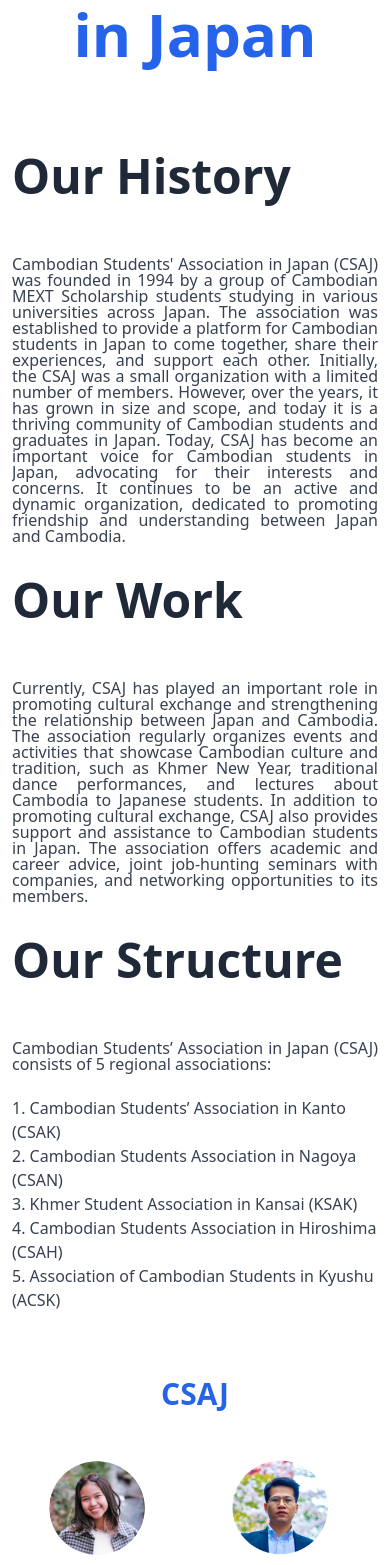
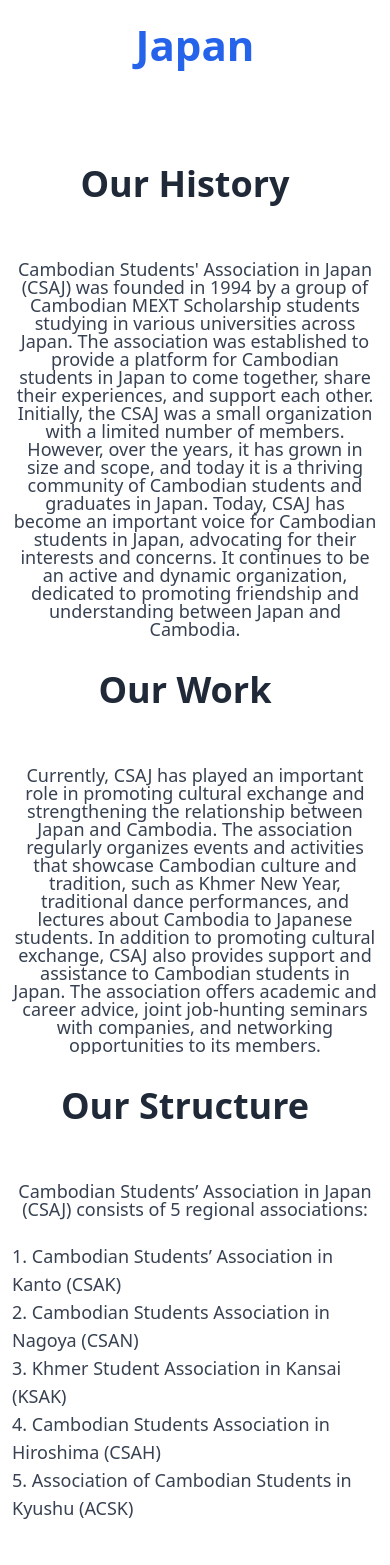
Before and after one commit to csaj-tech/csaj-khmer, a Next.js app: page /about in a window 390 px wide. Shown: the part 432-1997 px from the top of the page. Built offline with nearby package versions, Linux system fonts and the light colour scheme.

Commit message:
responsive, padding, text-size...
( >.<) I still can't change the padding for columns...cri...

```diff
--- a/components/footer.js
+++ b/components/footer.js
@@ -2,7 +2,7 @@ export default function Footer() {
   const year = new Date().getFullYear();
 
   return (
-    <footer className="flex justify-between items-center bg-gray-800 text-white text-sm p-6 mt-4">
+    <footer className="flex justify-between items-center bg-gray-700 text-white text-sm p-6 mt-4">
       {/* Left column for copyright */}
       <div>
         <p>Copyright &copy; {year} Cambodian Students' Association in Japan (CSAJ)</p>
@@ -10,13 +10,13 @@ export default function Footer() {
       </div>
 
       {/* Right column for contact information */}
-      <div className="flex space-x-2">
+      <div className="flex space-x-2 md:space-x-6">
 
         <a href="https://www.facebook.com/csajpage" target="_blank" rel="noopener noreferrer">
-          <img className="h-6 w-auto" src="/facebook.png" alt="Facebook" />
+          <img className="h-8 w-auto" src="/facebook.png" alt="Facebook" />
         </a>
         <a href="https://t.me/+edmi4r6uHZU0NmVl" target="_blank" rel="noopener noreferrer">
-          <img className="h-6 w-auto" src="/telegram.png" alt="Telegram" />
+          <img className="h-8 w-auto" src="/telegram.png" alt="Telegram" />
         </a>
       </div>
     </footer>
--- a/components/memberlist.js
+++ b/components/memberlist.js
@@ -147,22 +147,22 @@ export default function MemberList() {
   return (
     <div className="space-y-10">
       <section>
-        <h2 className="text-3xl font-bold text-center mb-6 text-blue-600">CSAJ</h2>
+        <h2 className="text-4xl font-bold text-center mb-6 text-blue-600">CSAJ</h2>
         {renderMembers(leadingMembers)}
       </section>
 
       <section>
-        <h2 className="text-3xl font-bold text-center mb-6 text-blue-600">Regional Associations</h2>
+        <h2 className="text-4xl font-bold text-center mb-6 text-blue-600">Regional Associations</h2>
         {renderMembers(regionalAssociations)}
       </section>
 
       <section>
-      <h2 className="text-3xl font-bold text-center mb-6 text-blue-600">Secretiat</h2>
+        <h2 className="text-4xl font-bold text-center mb-6 text-blue-600">Secretaries</h2>
         {renderMembers(secretariatOfficers)}
       </section>
 
       <section>
-        <h2 className="text-3xl font-bold text-center mb-6 text-blue-600">Committees</h2>
+        <h2 className="text-4xl font-bold text-center mb-6 text-blue-600">Committees</h2>
         {renderMembers(committeeChairs)}
       </section>
     </div>
--- a/components/navbar.js
+++ b/components/navbar.js
@@ -12,17 +12,19 @@ export default function Navbar() {
             </a>
 
             {/* Navigation menu for larger screens */}
+
             <div className="hidden md:flex space-x-12 text-4xl font-semibold">
+
                 <a href="/" className="text-red-400 hover:text-red-600 text-4xl">Home</a>
                 <a href="/news" className="text-red-400 hover:text-red-600 text-4xl">News</a>
                 <a href="/tips" className="text-red-400 hover:text-red-600 text-4xl">Life in Japan</a>
                 <a href="/about" className="text-red-400 hover:text-red-600 text-4xl">About Us</a>
                 <a href="https://forms.gle/UYriTnL1JzHnPzyU6" className="text text-blue-700 hover:text-blue-900 text-4xl">Join Us</a>
+
             </div>
-
             {/* Dropdown menu button for smaller screens */}
             <button className="md:hidden flex items-center" onClick={() => setIsOpen(!isOpen)}>
-                <svg className="h-6 w-6" fill="none" stroke="currentColor" viewBox="0 0 24 24" xmlns="http://www.w3.org/2000/svg">
+                <svg className="h-8 w-8" fill="none" stroke="currentColor" viewBox="0 0 24 24" xmlns="http://www.w3.org/2000/svg">
                     <path strokeLinecap="round" strokeLinejoin="round" strokeWidth={2} d="M4 6h16M4 12h16M4 18h16" />
                 </svg>
             </button>
@@ -30,11 +32,13 @@ export default function Navbar() {
             {/* Dropdown menu for smaller screens */}
             {isOpen && (
                 <div className="md:hidden flex-down">
-                    <a href="/" className="block py-1 text-red-400 hover:text-red-600 text-2xl">Home</a>
-                    <a href="/news" className="block py-1 text-red-400 hover:text-red-600 text-2xl">News</a>
-                    <a href="/tips" className="block py-1 text-red-400 hover:text-red-600 text-2xl">Life in Japan</a>
-                    <a href="/about" className="block py-1 text-red-400 hover:text-red-600 text-2xl">About Us</a>
-                    <a href="https://forms.gle/UYriTnL1JzHnPzyU6" className="block py-1 text-blue-700 hover:text-blue-900 text-2xl">Join Us</a>
+                    <div className=" p-0">
+                        <a href="/" className="block py-1 text-red-400 hover:text-red-600 text-2xl">Home</a>
+                        <a href="/news" className="block py-1 text-red-400 hover:text-red-600 text-2xl">News</a>
+                        <a href="/tips" className="block py-1 text-red-400 hover:text-red-600 text-2xl">Life in Japan</a>
+                        <a href="/about" className="block py-1 text-red-400 hover:text-red-600 text-2xl">About Us</a>
+                        <a href="https://forms.gle/UYriTnL1JzHnPzyU6" className="block py-1 text-blue-700 hover:text-blue-900 text-2xl">Join Us</a>
+                    </div>
                 </div>
             )}
         </nav>
--- a/pages/_about.js
+++ b/pages/_about.js
@@ -26,7 +26,7 @@ export const VALUE = {
 export default function About() {
     return (
         <Layout title="CSAJ-About Us">
-            <h1 className="font-sans py-12 text-6xl md:text-6xl lg:text-6xl font-extrabold mb-6 relative text-center text-blue-600">
+            <h1 className="font-sans py-12 text-4xl md:text-6xl lg:text-6xl font-extrabold mb-6 relative text-center text-blue-600">
                 Cambodian Students' Association in Japan
             </h1>
 
--- a/pages/about.js
+++ b/pages/about.js
@@ -23,19 +23,19 @@ export const VALUE = {
 export default function About() {
     return (
         <Layout title="CSAJ-About Us">
-            <h1 className="font-sans py-12 text-6xl md:text-6xl lg:text-6xl font-extrabold mb-6 relative text-center text-blue-600">
+            <h1 className="font-sans py-12 text-[42px] md:text-6xl lg:text-6xl font-extrabold mb-6 relative text-center text-blue-600">
                 Cambodian Students' Association in Japan
             </h1>
 
             <section>
                 <div className="flex flex-col max-w-6xl px-3 mx-auto md:px-0 lg:px-8 xl:px-0 md:flex-row py-4">
                     <div className="w-full pr-5 mb-6 space-y-1 md:mb-0 md:space-y-4 md:w-4/12 xl:pr-12">
-                        <h2 className="pb-2 text-5xl font-extrabold cursor-pointer lg:text-4xl text-gray-800">Our History</h2>
+                        <h2 className="pb-2 text-center md:text-left text-4xl md:max-flex md:max-justify-center font-extrabold cursor-pointer lg:text-4xl text-gray-800">Our History</h2>
                     </div>
 
                     <div className="relative w-full mt-6 overflow-hidden md:mt-1 md:w-9/12">
                         <div className="w-full space-y-6" >
-                            <p className="text-base font-normal leading-none text-gray-700 md:text-lg text-justify">
+                            <p className="text-lg text-center font-normal leading-none text-gray-700 md:text-lg md:text-justify">
                                 Cambodian Students&#39; Association in Japan (CSAJ) was founded in 1994 by a group of
                                 Cambodian MEXT Scholarship students studying in various universities across Japan.
                                 The association was established to provide a platform for Cambodian students in Japan
@@ -54,12 +54,12 @@ export default function About() {
 
                 <div className="flex flex-col max-w-6xl px-3 mx-auto md:px-0 lg:px-8 xl:px-0 md:flex-row  py-4">
                     <div className="w-full pr-5 mb-6 space-y-1 md:mb-0 md:space-y-4 md:w-4/12 xl:pr-12">
-                        <h2 className="pb-2 text-5xl font-extrabold cursor-pointer lg:text-4xl text-gray-800">Our Work</h2>
+                        <h2 className="pb-2 text-center md:text-left text-4xl font-extrabold cursor-pointer lg:text-4xl text-gray-800">Our Work</h2>
                     </div>
 
                     <div className="relative w-full mt-6 overflow-hidden md:mt-1 md:w-9/12">
                         <div className="w-full space-y-6" >
-                            <p className="text-base font-normal leading-none text-gray-700 md:text-lg text-justify">
+                            <p className="text-lg text-center font-normal leading-none text-gray-700 md:text-lg md:text-justify">
                                 Currently, CSAJ has played an important role in promoting cultural exchange and
                                 strengthening the relationship between Japan and Cambodia. The association regularly
                                 organizes events and activities that showcase Cambodian culture and tradition, such as
@@ -75,15 +75,15 @@ export default function About() {
 
                 <div className="flex flex-col max-w-6xl px-3 mx-auto md:px-0 lg:px-8 xl:px-0 md:flex-row  pt-4 pb-16">
                     <div className="w-full pr-5 mb-6 space-y-1 md:mb-0 md:space-y-4 md:w-4/12 xl:pr-12">
-                        <h2 className="pb-2 text-5xl font-extrabold cursor-pointer lg:text-4xl text-gray-800">Our Structure</h2>
+                        <h2 className="pb-2 text-center md:text-left text-4xl font-extrabold cursor-pointer lg:text-4xl text-gray-800">Our Structure</h2>
                     </div>
 
                     <div className="relative w-full mt-6 overflow-hidden md:mt-1 md:w-9/12">
                         <div className="w-full space-y-6 text-gray-700" >
-                            <p className="text-base font-normal leading-none text-gray-700 md:text-lg text-justify">
+                            <p className="text-lg text-center font-normal leading-none text-gray-700 md:text-lg md:text-justify">
                                 Cambodian Students’ Association in Japan (CSAJ) consists of 5 regional associations:
                             </p>
-                            <ul class="list-inside list-decimal">
+                            <ul class="text-lg list-inside list-decimal">
                                 <li>Cambodian Students’ Association in Kanto (CSAK)</li>
                                 <li>Cambodian Students Association in Nagoya (CSAN)</li>
                                 <li>Khmer Student Association in Kansai (KSAK)</li>
```
Also changed, not shown: pages/index.js (+12 -11 lines). Lines whose indentation alone changed are shown as unchanged.
